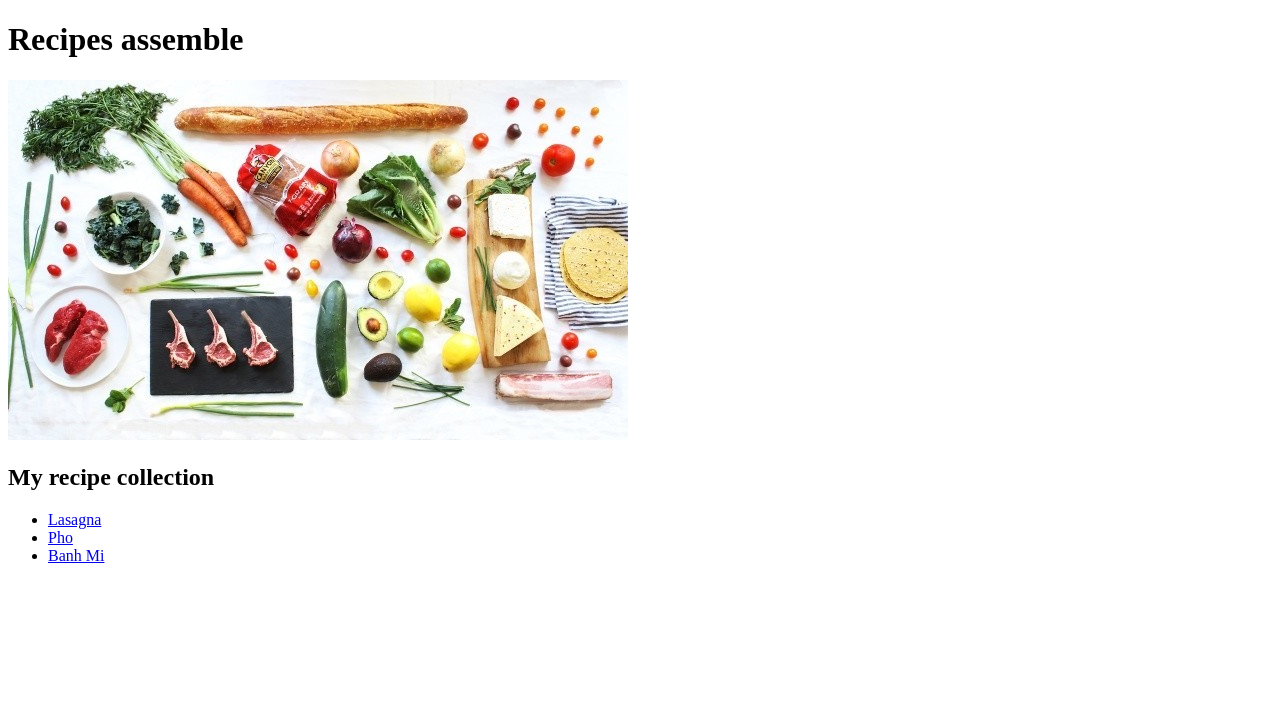
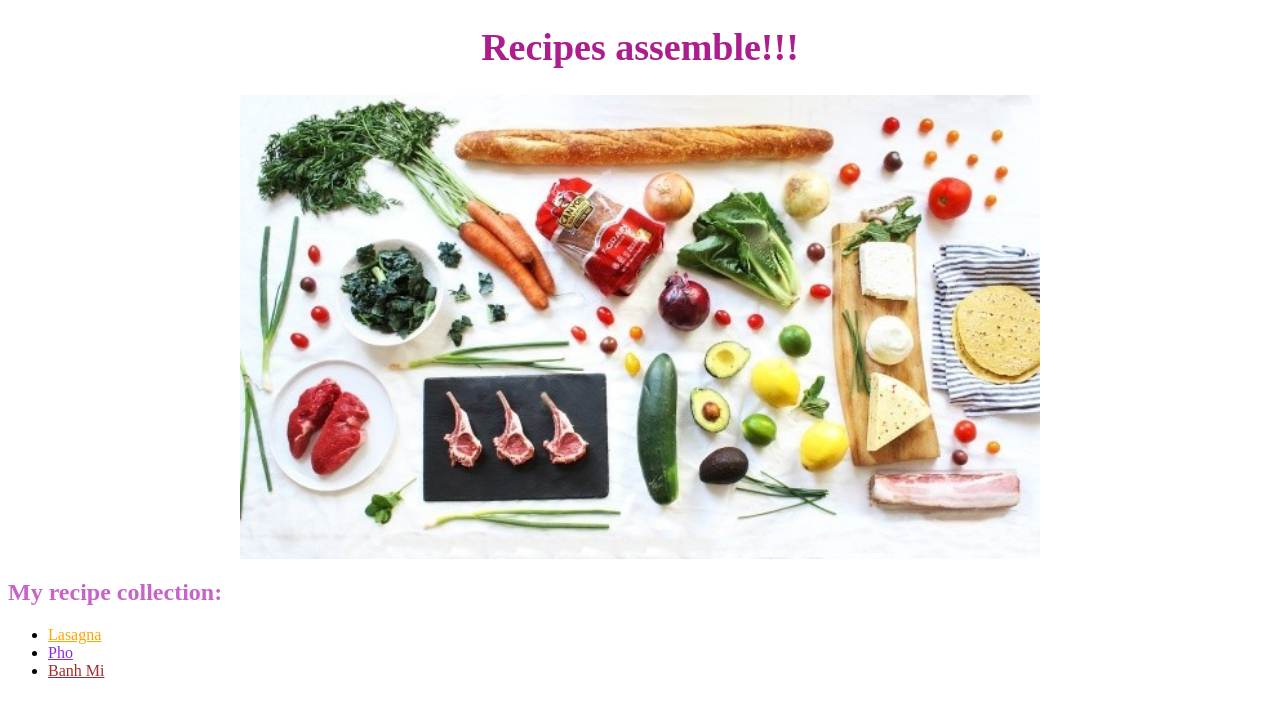
Before and after one commit to vinhnghiemcr/odin-recipes, a plain HTML site: page index.html in a window 1280 px wide. Drawn offline with Linux system fonts and the light colour scheme.

Commit message:
Add syle to the homepage of Odin Recipes website

```diff
--- a/index.html
+++ b/index.html
@@ -3,15 +3,16 @@
     <head>
         <title>Odine-Recipes</title>
         <meta charset="UFT-8">
+        <link rel="stylesheet" href="style.css">
     </head>
     <body>
-        <h1>Recipes assemble</h1>
+        <h1 id="recipe-head">Recipes assemble!!!</h1>
         <img src="./homepage.jpg" alt="Food on Table Image">
-        <h2>My recipe collection</h2>
+        <h2>My recipe collection:</h2>
         <ul>
-            <li><a href="./recipes/lasagna.html">Lasagna</a></li>
-            <li><a href="./recipes/pho.html">Pho</a></li>
-            <li><a href="./recipes/banh-mi.html">Banh Mi</a></li>
+            <li><a id="lasagna" href="./recipes/lasagna.html">Lasagna</a></li>
+            <li><a id="pho" href="./recipes/pho.html">Pho</a></li>
+            <li><a id= "banh-mi" href="./recipes/banh-mi.html">Banh Mi</a></li>
         </ul>
 
     </body>
--- /dev/null
+++ b/style.css
@@ -0,0 +1,26 @@
+#recipe-head {
+    color: rgb(172, 29, 141);
+    text-align: center;
+    font-size: 38px;
+}
+img {
+    display: block;
+    width: 800px;
+    height: auto;
+    margin-left: auto;
+    margin-right: auto;
+}
+
+h2 {
+    color: rgb(200, 100, 200);
+
+}
+#lasagna {
+    color: orange;
+}
+#pho {
+    color: blueviolet;
+}
+#banh-mi {
+    color: brown;
+}
```
